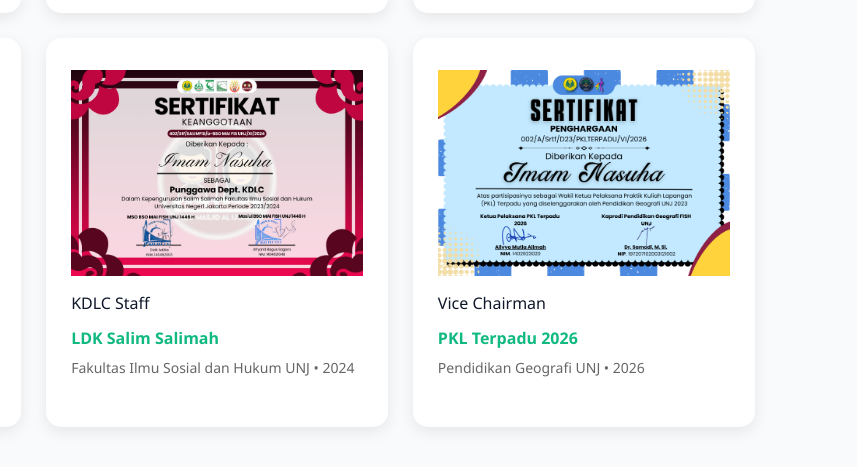
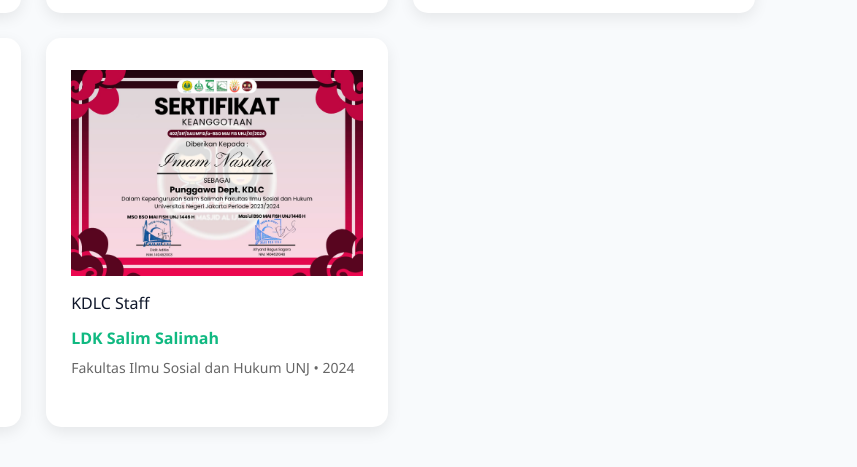
Before and after one commit to ImamNasuha01/imam-nasuha-portfolio, a plain HTML site: page certificates.html in a window 1280 px wide. Shown: the part 2063-2530 px from the top of the page, 423-1280 px from the left. Drawn offline with Linux system fonts and the light colour scheme.

Commit message:
Update certificates.html

```diff
--- a/certificates.html
+++ b/certificates.html
@@ -32,11 +32,11 @@
 
 <div class="certificate-card">
 
-    <img src="assets/certificates/vice-chief-executive-pklt-2026.png"
-         alt="Vice Chief Executive">
+    <img src="assets/certificates/Wakil-terpadu-2026.png"
+         alt="Vice Chairman">
 
     <span class="certificate-role">
-        Organizational
+         Vice Chairman
     </span>
 
     <h3>
@@ -296,25 +296,6 @@
 
 </div>
 
-<div class="certificate-card">
-
-    <img src="assets/certificates/Wakil-terpadu-2026.png"
-         alt="Wakil Terpadu 2026">
-
-    <span class="certificate-role">
-        Vice Chairman
-    </span>
-
-    <h3>
-        PKL Terpadu 2026
-    </h3>
-
-    <p>
-        Pendidikan Geografi UNJ • 2026
-    </p>
-
-</div>
-
 </section>
 
 </main>
```
